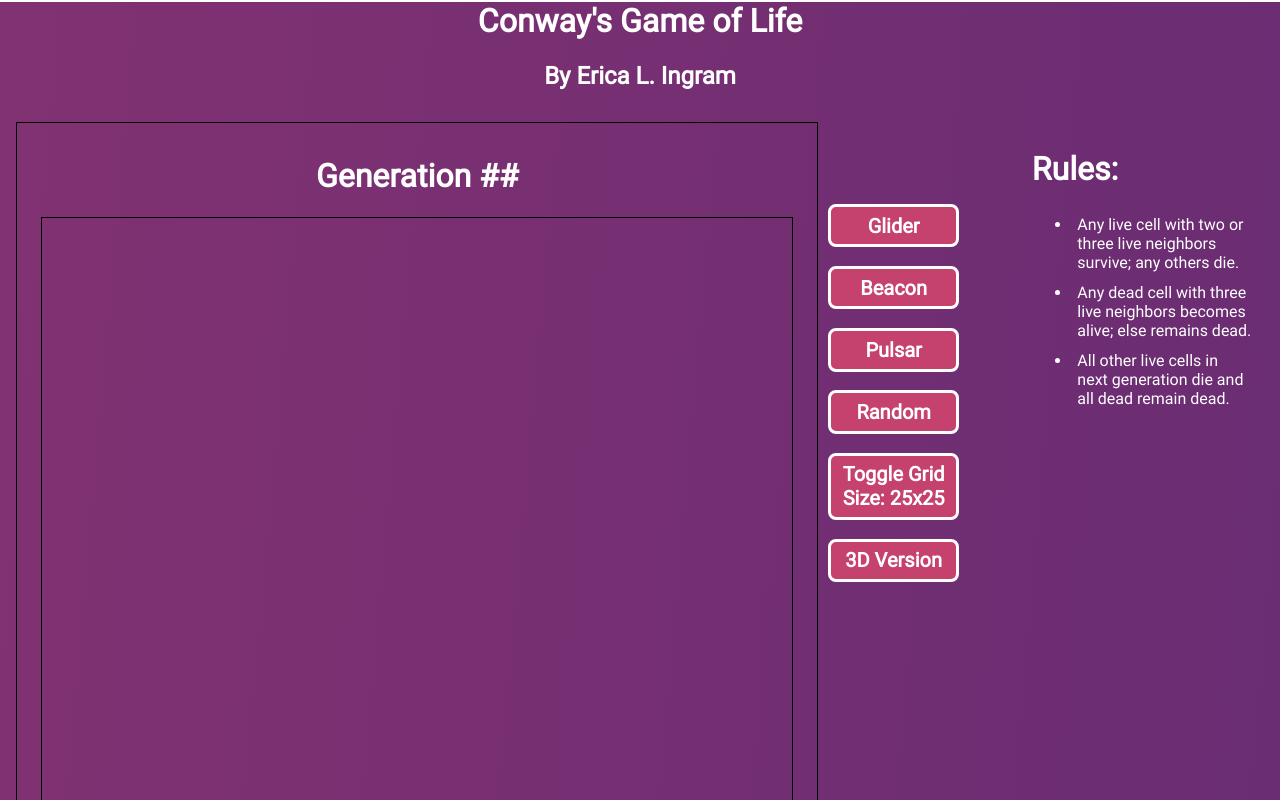
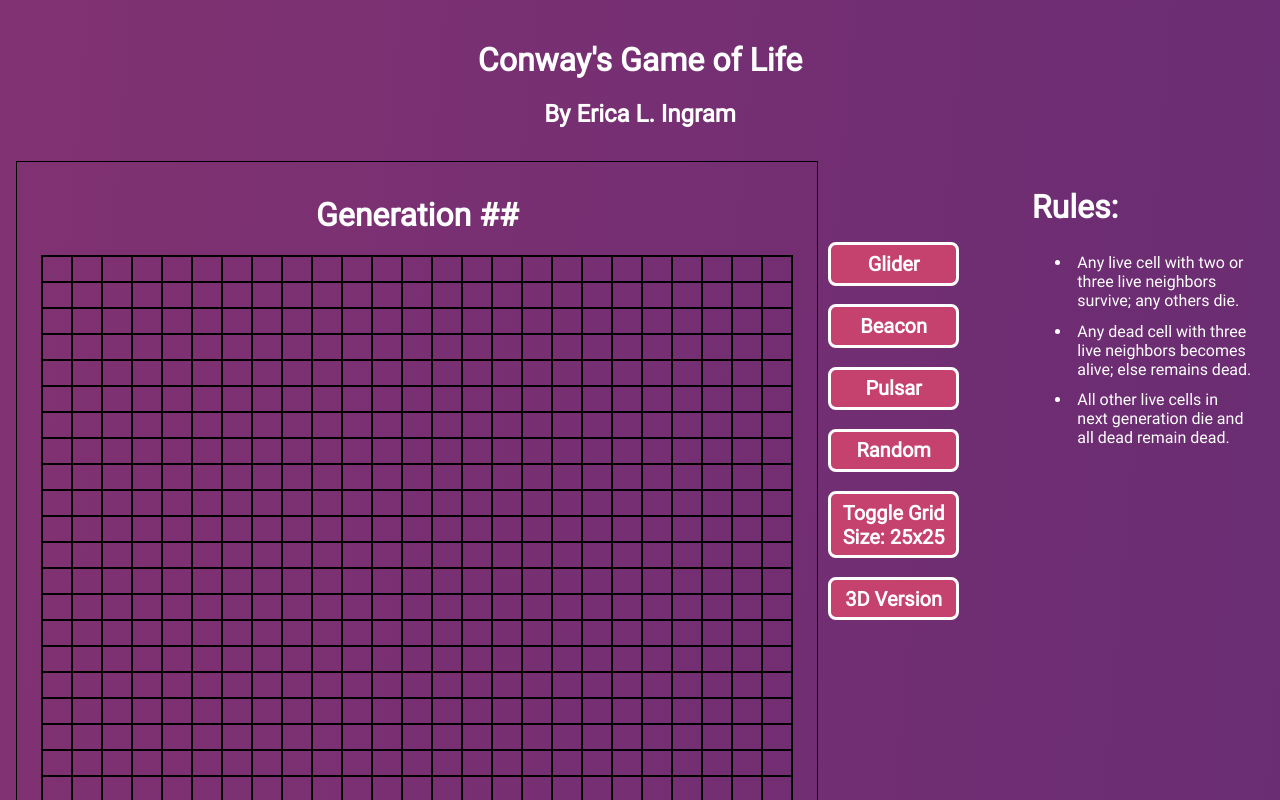
Before and after one commit to evoingram/cs-bw, a React (Create React App) app in the folder app/cs-bw/: page / in a window 1280 px wide. Shown: the top 800 px of the page. Built offline with nearby package versions, Linux system fonts and the light colour scheme.

Commit message:
drew empty grid on canvas, fixed yellow warnings

```diff
--- a/app/cs-bw/src/App.js
+++ b/app/cs-bw/src/App.js
@@ -2,13 +2,10 @@ import React from 'react';
 import './App.css';
 import styled, { keyframes } from 'styled-components';
 import Footer from './components/Footer';
-import GButtons from './components/GButtons';
 import Grid from './components/Grid';
 import Header from './components/Header';
 import PSButtons from './components/PSButtons';
 import Rules from './components/Rules';
-import { Route, Switch, Link } from 'react-router-dom';
-import Blog from './components/Blog';
 
 const smoothRide = keyframes`
     0%{background-position:0% 50%}
--- a/app/cs-bw/src/components/About.js
+++ b/app/cs-bw/src/components/About.js
@@ -1,7 +1,6 @@
 import React from 'react';
 import styled from 'styled-components';
-import { Route, Switch, Link } from 'react-router-dom';
-import Blog from './Blog';
+import { Link } from 'react-router-dom';
 
 const Button = styled.button`
 	background-color: #c6426e;
--- a/app/cs-bw/src/components/Blog.js
+++ b/app/cs-bw/src/components/Blog.js
@@ -1,8 +1,6 @@
 import React from 'react';
 import styled from 'styled-components';
-import { Route, Switch, Link } from 'react-router-dom';
-import App from '../App';
-import About from './About';
+import { Route, Link } from 'react-router-dom';
 import '../App.css';
 
 const Button = styled.button`
--- a/app/cs-bw/src/components/Footer.js
+++ b/app/cs-bw/src/components/Footer.js
@@ -1,6 +1,5 @@
 import React, { useState } from 'react';
 import styled from 'styled-components';
-import { Route, Switch, Link } from 'react-router-dom';
 import Blog from './Blog';
 import About from './About';
 
--- a/app/cs-bw/src/components/GButtons.js
+++ b/app/cs-bw/src/components/GButtons.js
@@ -1,6 +1,5 @@
 import React from 'react';
 import styled from 'styled-components';
-import { Route, Switch, Link } from 'react-router-dom';
 
 const Button = styled.button`
 	background-color: #c6426e;
--- a/app/cs-bw/src/components/GOL.js
+++ b/app/cs-bw/src/components/GOL.js
@@ -1,6 +1,5 @@
 import React from 'react';
 import styled from 'styled-components';
-import { Route, Switch, Link } from 'react-router-dom';
 
 const Canvas = styled.canvas`
     border: 1px solid black;
@@ -22,7 +21,7 @@ class GOL extends React.Component {
     // Colors:  #2958AA (blue), #4E8A63 (green), #642B73 (purple), #C6426E (pink)
 
     componentDidMount() {
-        let boxes = new Array(255).fill(0);
+        let canvasGrid = new Array(255).fill(0);
         let actualCanvas = this.refs.canvas;
         let cContext = actualCanvas.getContext('2d');
         let cWidth = cContext.canvas.width;
@@ -35,7 +34,37 @@ class GOL extends React.Component {
         // Here is the screen buffer array we can manipulate:
         let screenBuffer = imageData.data;
 
-    };
+        let x = 10,
+            y = 20;
+
+        let index = (y * cWidth + x) * 4;
+
+        screenBuffer[index + 0] = 0x29; // Red
+        screenBuffer[index + 1] = 0x58; // Green
+        screenBuffer[index + 2] = 0xaa; // Blue
+        screenBuffer[index + 3] = 0xff; // Alpha
+
+        cContext.putImageData(imageData, 0, 0);
+
+        for (let x = 0; x <= cWidth; x += boxWidth) {
+			for (let y = 0; y <= cHeight; y += boxHeight) {
+				cContext.moveTo(x, 0);
+				cContext.lineTo(x, cHeight);
+				cContext.stroke();
+				cContext.moveTo(0, y);
+				cContext.lineTo(cWidth, y);
+				cContext.stroke();
+			}
+		}
+
+        this.setState({
+        grid: canvasGrid,
+        width: boxWidth,
+        height: boxHeight
+        });
+        // , this.updateCanvas(canvasGrid)
+    }
+
 
     render() {
         return (
--- a/app/cs-bw/src/components/Grid.js
+++ b/app/cs-bw/src/components/Grid.js
@@ -1,6 +1,5 @@
 import React from 'react';
 import styled from 'styled-components';
-import { Route, Switch, Link } from 'react-router-dom';
 import GButtons from "./GButtons";
 import GOL from './GOL';
 
--- a/app/cs-bw/src/components/Header.js
+++ b/app/cs-bw/src/components/Header.js
@@ -1,10 +1,10 @@
 import React from 'react';
 import styled from 'styled-components';
-import { Route, Switch, Link } from 'react-router-dom';
 
 const Div = styled.div`
 	justify-content: center;
 	text-align: center;
+	padding-top: 3%;
 `
 
 function Header() {
--- a/app/cs-bw/src/components/PSButtons.js
+++ b/app/cs-bw/src/components/PSButtons.js
@@ -1,6 +1,5 @@
 import React from 'react';
 import styled from 'styled-components';
-import { Route, Switch, Link } from 'react-router-dom';
 
 
 const Div = styled.div`
--- a/app/cs-bw/src/components/Rules.js
+++ b/app/cs-bw/src/components/Rules.js
@@ -1,6 +1,5 @@
 import React from 'react';
 import styled from 'styled-components';
-import { Route, Switch, Link } from 'react-router-dom';
 
 const Li = styled.li`
 	padding: 3%;
--- a/app/cs-bw/src/index.js
+++ b/app/cs-bw/src/index.js
@@ -4,7 +4,6 @@ import './index.css';
 import App from './App';
 import { BrowserRouter as Router, Route } from 'react-router-dom';
 import * as serviceWorker from './serviceWorker';
-import Blog from './components/Blog';
 
 ReactDOM.render(
 	<React.StrictMode>
```
